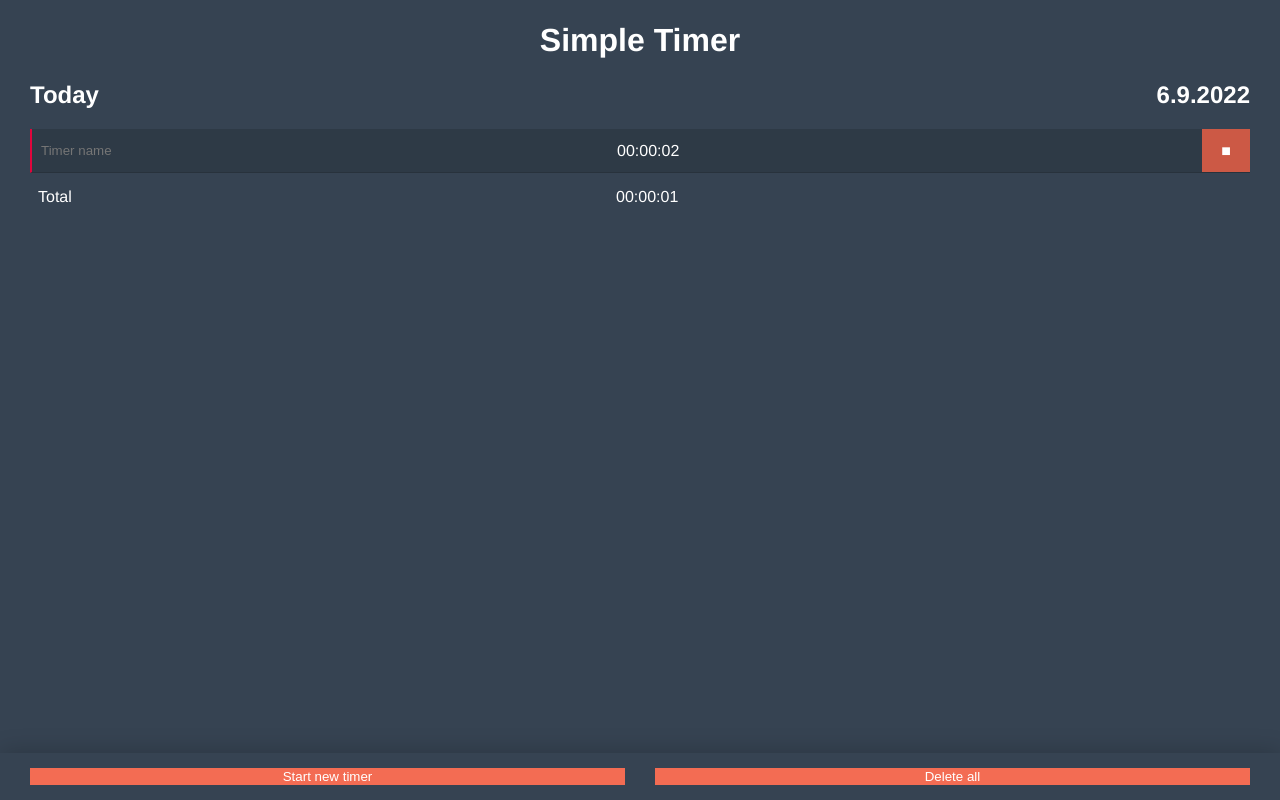
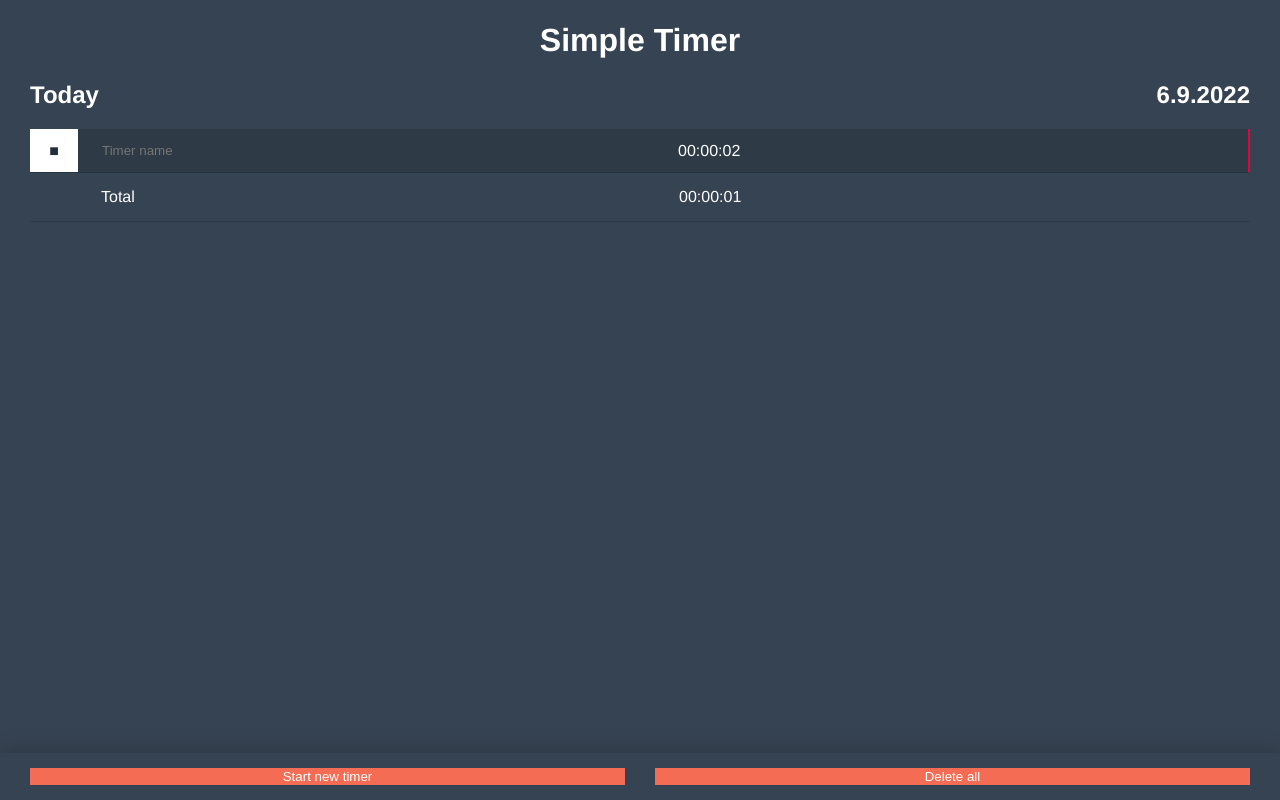
Before and after one commit to regisfrias/timer, a SvelteKit app: page / in a window 1280 px wide. Both pictures are taken after a click on the button "Start new timer". Built offline with nearby package versions, Linux system fonts and the light colour scheme.

Commit message:
Check if there are timers today. Some styles.

```diff
--- a/src/global.css
+++ b/src/global.css
@@ -1,4 +1,5 @@
 :root {
+  --black: #222e3b;
   --background: #364352;
   --accent: #f36c53;
   --accent_dark: #cc5945;
@@ -31,5 +32,6 @@ button {
 }
 
 button.active {
-  background-color: var(--accent_dark);
+  background-color: var(--white);
+  color: var(--black);
 }
--- a/src/routes/+page.svelte
+++ b/src/routes/+page.svelte
@@ -78,7 +78,7 @@
       interval,
     }
 
-    if (allTimers[todaysKey].timers.length === timerId) {
+    if (allTimers[todaysKey] && allTimers[todaysKey].timers.length === timerId) {
       allTimers[todaysKey] = {
         ...allTimers[todaysKey],
         timers: [
@@ -87,13 +87,19 @@
         ]
       }
     } else {
-      const newStart = new Date(start.getTime() - allTimers[todaysKey].timers[timerId].diff)
-      allTimers[todaysKey].timers.splice(timerId, 1, {
-        start: newStart.toISOString(),
-        diff: allTimers[todaysKey].timers[timerId].diff,
-        name: allTimers[todaysKey].timers[timerId].name,
-        interval,
-      })
+      if (allTimers[todaysKey]) {
+        const diff = allTimers[todaysKey].timers[timerId].diff
+        const name = allTimers[todaysKey].timers[timerId].name
+        const newStart = new Date(start.getTime() - diff)
+        allTimers[todaysKey].timers.splice(timerId, 1, {
+          start: newStart.toISOString(),
+          diff,
+          name,
+          interval,
+        })
+      } else {
+        allTimers[todaysKey] = {timers: [newTimer], total: 0, date: today}
+      }
     }
 
     updateDate(todaysKey, timerId)
@@ -117,20 +123,20 @@
 
   {#if allTimers && Object.keys(allTimers).length}
     <article class="allTimers">
-      {#each Object.keys(allTimers) as thisDay}
+      {#each Object.keys(allTimers).reverse() as thisDay}
         <h2 class="timers-title">{#if todaysKey === thisDay}<span>Today</span>{/if}<span>{`${today.getDay()}.${today.getMonth()}.${today.getFullYear()}`}</span></h2>
 
         {#each allTimers[thisDay].timers as timer, id}
-          <div style={`border-left: 2px solid ${colors[id % colors.length]}`} class="timer {interval === timer.interval ? 'current' : ''}">
+          <div style={`border-right: 2px solid ${colors[id % colors.length]}`} class="timer {interval === timer.interval ? 'current' : ''}">
+            {#if interval === timer.interval}
+              <button class="play_pause active" data-timer-id={id} on:click={stopTimer}>■</button>
+            {:else}
+              <button style={`background-color: ${colors[id % colors.length]}`} class="play_pause" data-timer-id={id} data-timer-day={thisDay} on:click={startTimer}>►</button>
+            {/if}
             <input class="timer-name" data-timer-id={id} data-timer-day={thisDay} type="text" name="" id="" bind:value={timer.name} on:keyup={onNameChange} placeholder="Timer name" />
             <div class="time">
               {msToTime(timer.diff)}
             </div>
-            {#if interval === timer.interval}
-              <button class="play_pause active" data-timer-id={id} on:click={stopTimer}>■</button>
-            {:else}
-              <button class="play_pause" data-timer-id={id} data-timer-day={thisDay} on:click={startTimer}>►</button>
-            {/if}
           </div>
         {/each}
         <div class="total">
@@ -158,7 +164,7 @@
 
   .timer {
     display: grid;
-    grid-template-columns: 1fr 1fr 3rem;
+    grid-template-columns: 3rem 1fr 1fr;
     grid-column-gap: var(--padding_sm);
     border-bottom: 1px solid #00000024;
   }
@@ -201,16 +207,20 @@
 
   .total {
     display: grid;
-    grid-template-columns: 1fr 1fr 3rem;
+    grid-template-columns: 3rem 1fr 1fr;
     grid-column-gap: var(--padding_sm);
+    border-bottom: 1px solid #00000024;
   }
 
   .total div {
     padding: var(--padding_sm) 0;
   }
+
   .total div:first-child {
     padding-left: 0.5rem;
     min-width: calc(120px - 0.5rem);
+    grid-column-start: 2;
+    grid-column-end: 3;
   }
 
   .footer {
```
